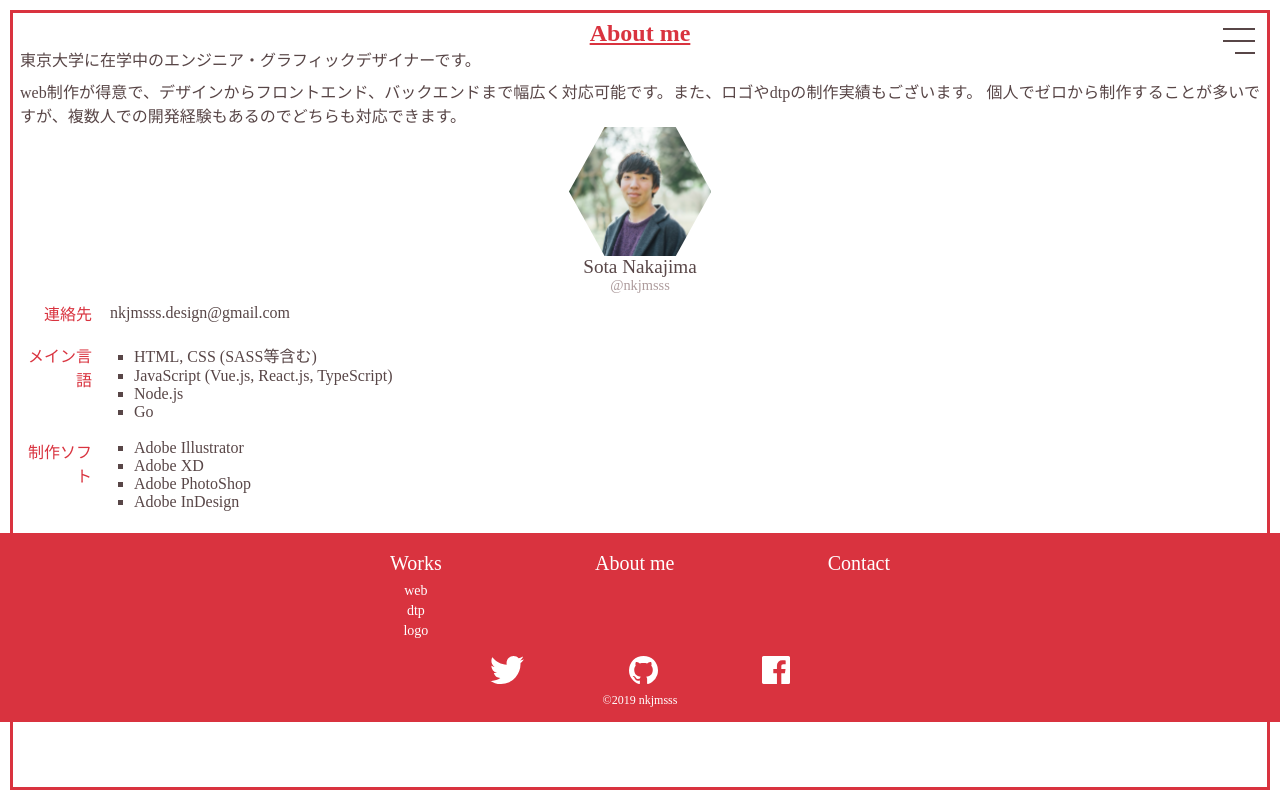
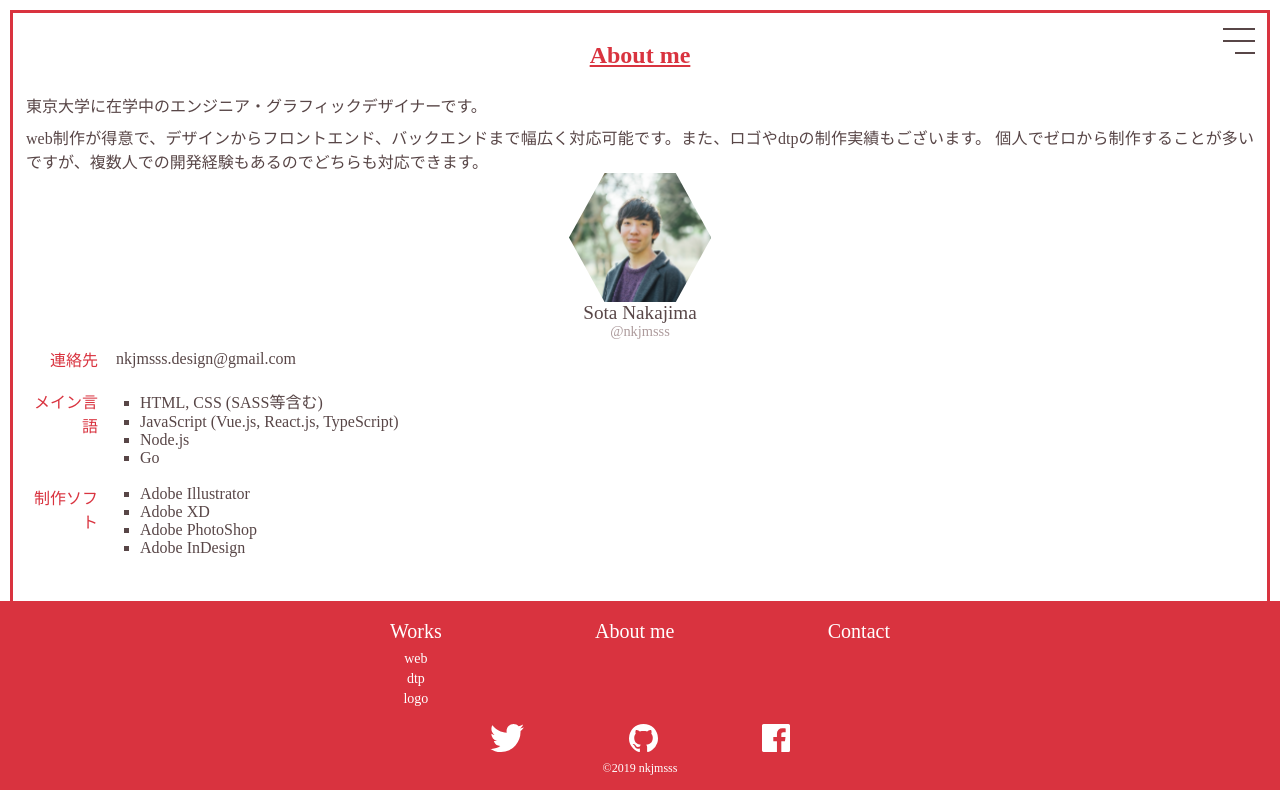
Before and after one commit to nkjmsss/portfolio, a Nuxt app in the folder src/: page /about in a window 1280 px wide. Built offline with nearby package versions, Linux system fonts and the light colour scheme.

Commit message:
fix: margin

```diff
--- a/src/components/slot/h1.vue
+++ b/src/components/slot/h1.vue
@@ -9,5 +9,6 @@ h1 {
   color: $primary;
   text-decoration: underline;
   text-align: center;
+  margin-bottom: 1em;
 }
 </style>
--- a/src/layouts/default.vue
+++ b/src/layouts/default.vue
@@ -31,7 +31,7 @@ export default {
 }
 
 main {
-  padding: $margin + 10px;
+  padding: #{$margin + 32px} #{$margin + 16px};
 }
 </style>
 
```
